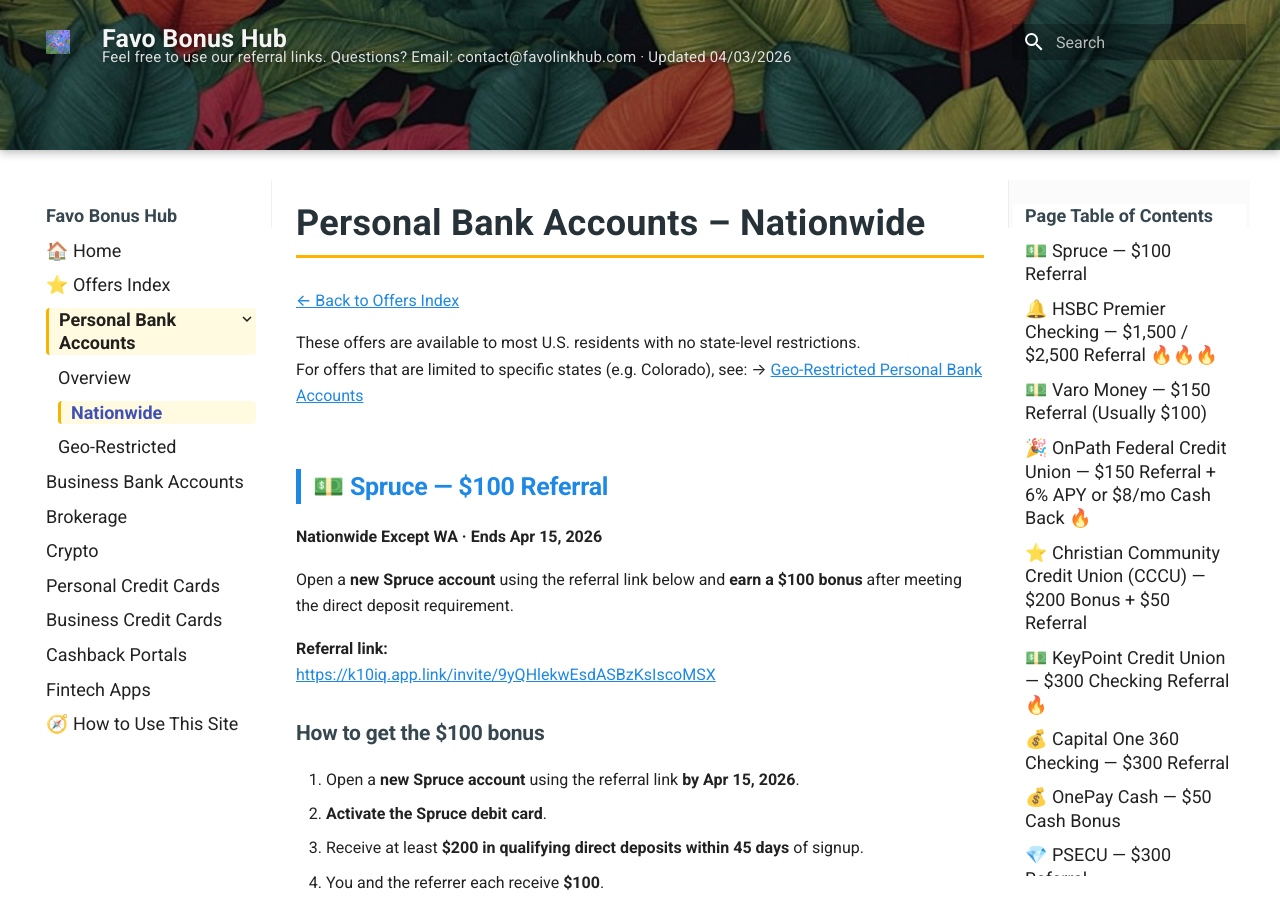
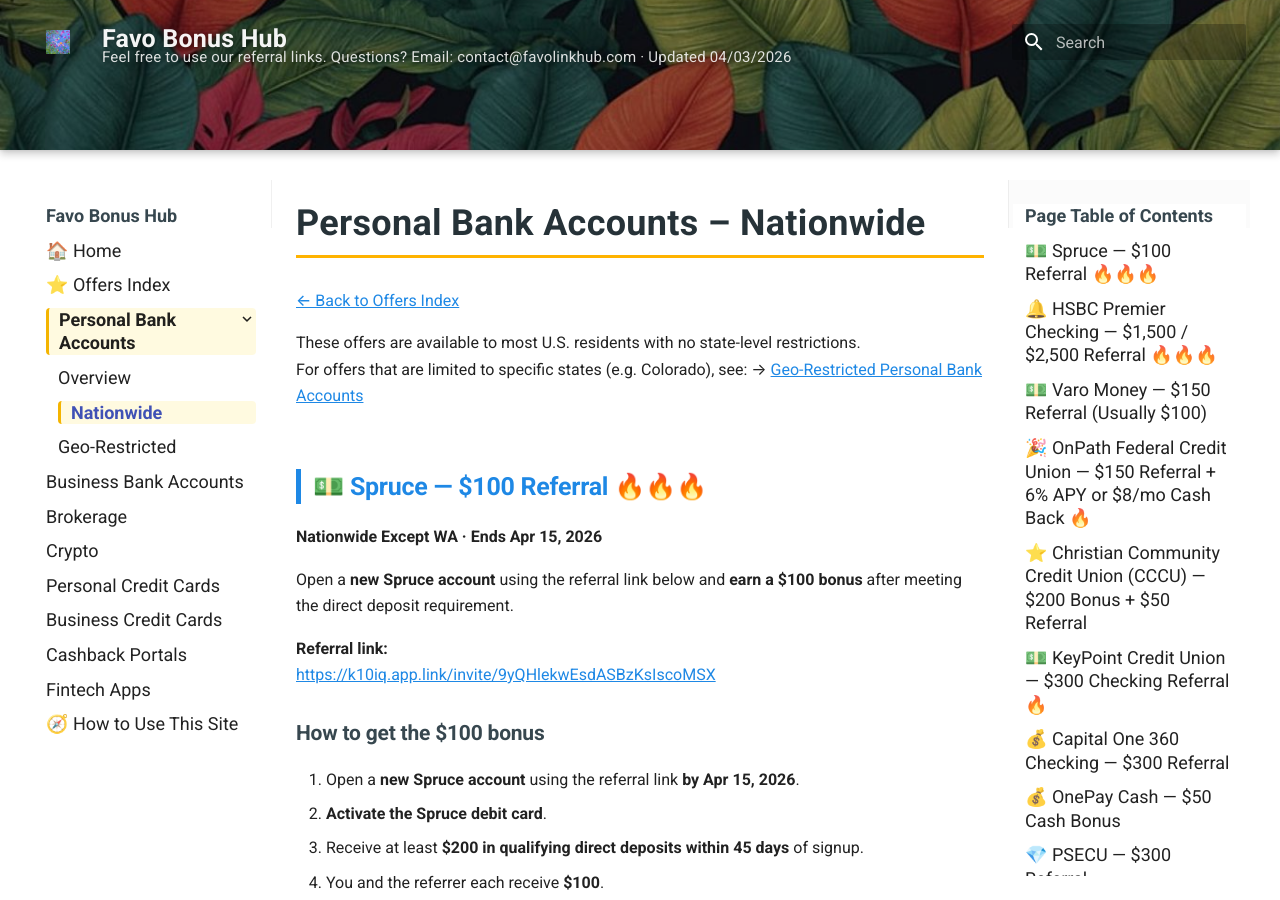
Before and after one commit to whispersofzephyr/favolinkhub-site, an MkDocs documentation site: the page built from docs/personal-bank-nationwide.md, in a window 1280 px wide and 900 px high. Built offline with MkDocs 1.6.1 and Material for MkDocs 9.7.7, drawn with Linux system fonts in a browser that asks for light colours.

```diff
--- a/docs/personal-bank-nationwide.md
+++ b/docs/personal-bank-nationwide.md
@@ -7,7 +7,7 @@ For offers that are limited to specific states (e.g. Colorado), see:
 → [Geo-Restricted Personal Bank Accounts](../personal-bank-geo/)
 
 <a id="spruce"></a>
-## 💵 Spruce — $100 Referral
+## 💵 Spruce — $100 Referral 🔥🔥🔥
 **Nationwide Except WA · Ends Apr 15, 2026**
 
 Open a **new Spruce account** using the referral link below and **earn a $100 bonus** after meeting the direct deposit requirement.
```
